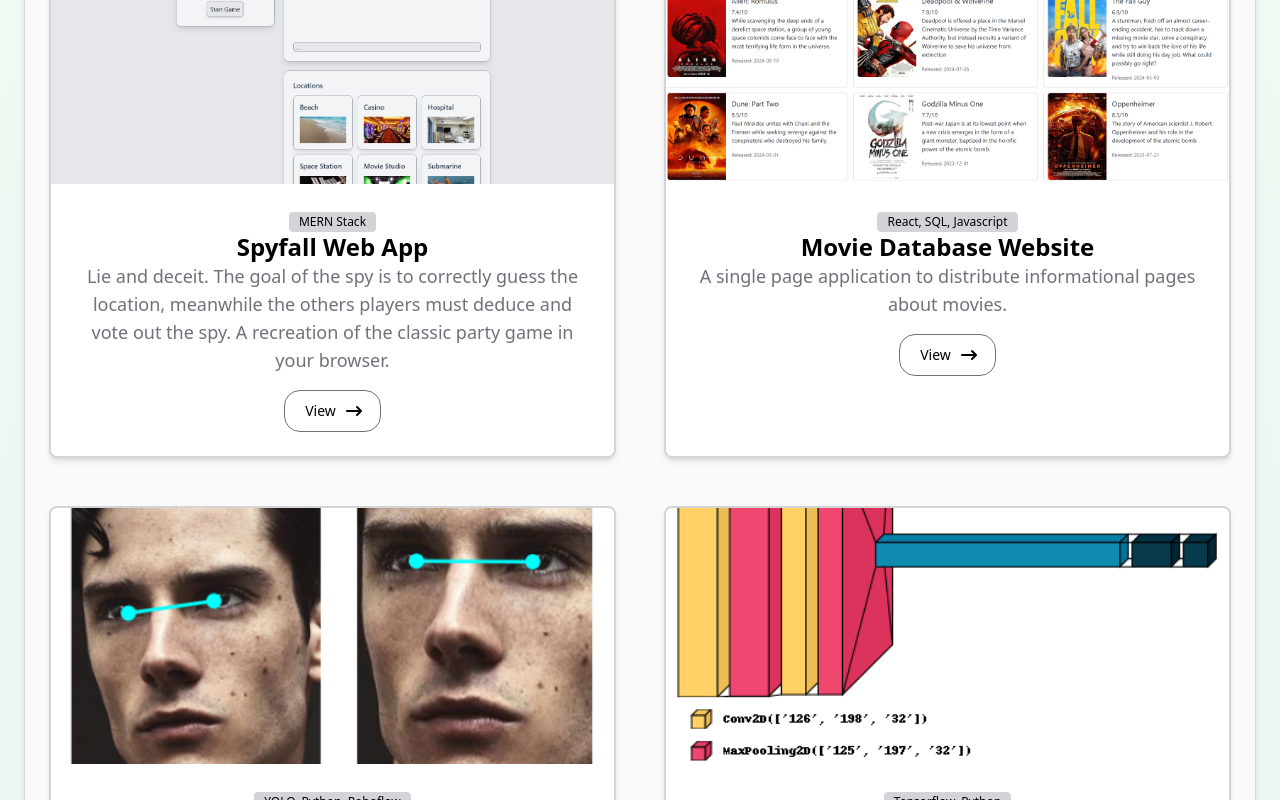
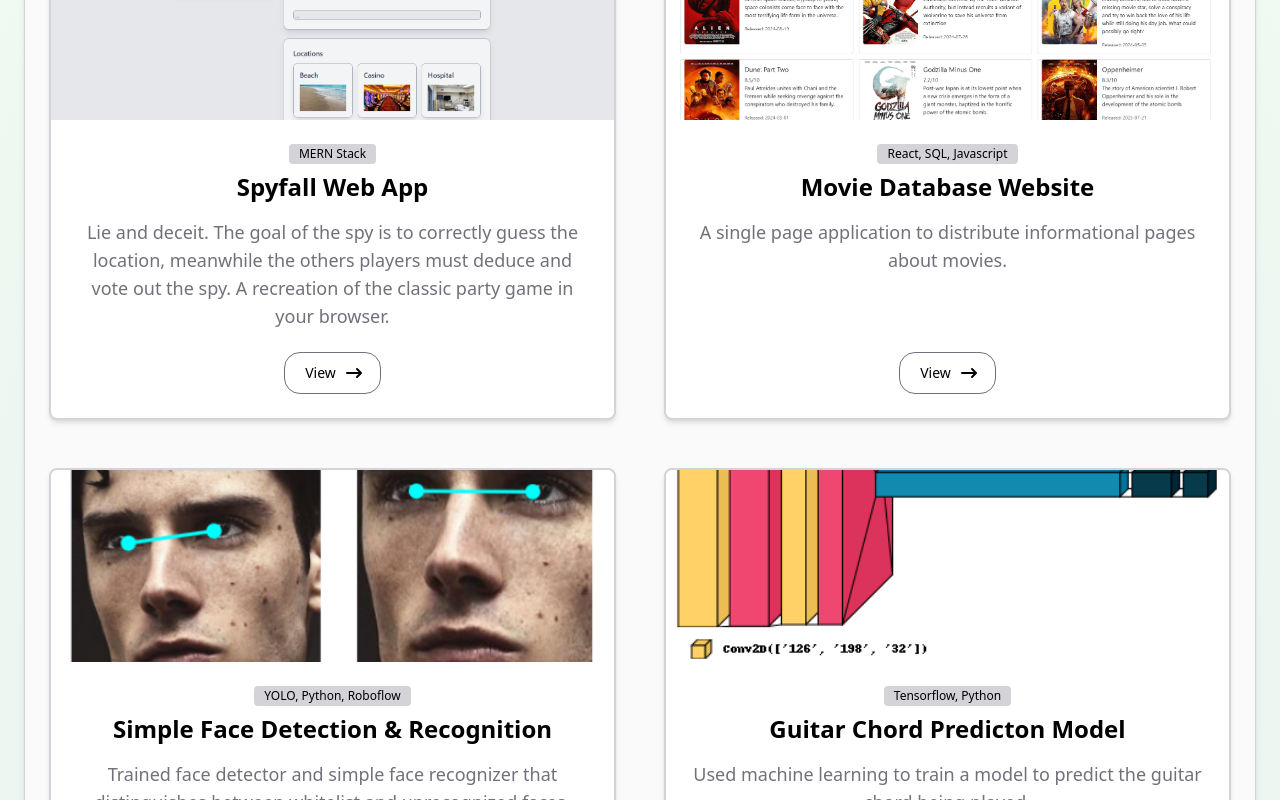
Before and after one commit to derricklor/derricklor.github.io, a React (Vite) app: page /#/ in a window 1280 px wide. Shown: the part 940-1740 px from the top of the page. Built offline with nearby package versions, Linux system fonts and the light colour scheme.

Commit message:
fixed home project card button spacing, added borders to about and contact

```diff
--- a/src/components/About.jsx
+++ b/src/components/About.jsx
@@ -9,7 +9,9 @@ function About() {
             grid grid-cols-1 md:grid-cols-3 lg:grid-cols-4 gap-6 mt-[5rem]">
 
                 {/* Left Sidebar (visible on md screens and up) */}
-                <aside className="bg-white p-6 rounded-[1rem] shadow-md h-fit md:col-span-1 lg:col-span-1 order-2 md:order-1 dark:bg-zinc-800 dark:text-zinc-200 dark:shadow-xl">
+                <aside className="bg-white p-6 rounded-[1rem] shadow-md h-fit
+                 md:col-span-1 lg:col-span-1 order-2 md:order-1 dark:bg-zinc-800 dark:text-zinc-200
+                 border-1 border-zinc-300 dark:border-zinc-600">
                     <h2 className="text-xl font-semibold mb-2 text-zinc-800 dark:text-zinc-100">Derrick Lor</h2>
 
                     <img className="w-full block mb-2 rounded-[1rem]" src="/profilepic_derricklor.png" alt="profile image"></img>
@@ -60,7 +62,9 @@ function About() {
                 </aside>
 
                 {/* Main Content */}
-                <main className="bg-white p-6 rounded-[1rem] shadow-md md:col-span-2 lg:col-span-2 order-1 md:order-2 dark:bg-zinc-800 dark:text-zinc-200 dark:shadow-xl">
+                <main className="bg-white p-6 rounded-[1rem] shadow-md md:col-span-2 lg:col-span-2 order-1 md:order-2
+                dark:bg-zinc-800 dark:text-zinc-200
+                border-1 border-zinc-300 dark:border-zinc-600">
                     <h2 className="mb-4 text-4xl tracking-tight font-extrabold text-black dark:text-white">
                         About
                     </h2>
@@ -91,7 +95,9 @@ function About() {
                 </main>
 
                 {/* Right Sidebar (visible on lg screens and up) */}
-                <aside className="bg-white p-6 rounded-[1rem] shadow-md h-fit lg:col-span-1 order-3 md:col-span-3 dark:bg-zinc-800 dark:text-zinc-200 dark:shadow-xl">
+                <aside className="bg-white p-6 rounded-[1rem] shadow-md h-fit lg:col-span-1 order-3 md:col-span-3
+                dark:bg-zinc-800 dark:text-zinc-200
+                border-1 border-zinc-300 dark:border-zinc-600">
 
                     <ol className="relative border-s border-zinc-200 dark:border-zinc-700">
                         <li className="mb-10 ms-4">
--- a/src/components/Contact.jsx
+++ b/src/components/Contact.jsx
@@ -7,7 +7,8 @@ export default function Contact() {
             <div className="container mx-auto p-4 gap-6 mt-[5rem] ">
 
                 <section className="bg-white rounded-[1rem] shadow-md w-fit mx-auto
-                dark:bg-zinc-800 dark:text-zinc-200 dark:shadow-xl">
+                dark:bg-zinc-800 dark:text-zinc-200
+                border-1 border-zinc-300 dark:border-zinc-600">
                     <div className="p-8 mx-auto max-w-screen-md">
                         <h2 className="mb-8 text-4xl tracking-tight font-extrabold text-center text-black dark:text-white">
                             Contact Me</h2>
--- a/src/components/Home.jsx
+++ b/src/components/Home.jsx
@@ -22,10 +22,10 @@ function Home({isDark}) {
 
             {/* Main Content */}
             <main className="bg-zinc-100 dark:bg-zinc-800 dark:text-zinc-200 dark:shadow-xl">
-
                 <section className="bg-radial from-zinc-200 to-blue-50 p-6 dark:from-zinc-700 dark:to-blue-800/10">
                     <div className="gap-8 items-center py-8 px-4 mx-auto mt-[4rem] max-w-screen-xl xl:gap-16 md:grid md:grid-cols-2 sm:py-16 lg:px-6
-                    bg-zinc-50 p-6 rounded-[2rem] border-1 border-zinc-300 dark:border-zinc-600 shadow-md dark:bg-zinc-700 dark:text-zinc-200 dark:shadow-xl">
+                    bg-zinc-50 p-6 rounded-[2rem] shadow-md dark:bg-zinc-700 dark:text-zinc-200 dark:shadow-xl
+                    border-1 border-zinc-300 dark:border-zinc-600">
 
                         <img className="w-full rounded-[1rem]" src="IMG_7231.jpg" alt="dashboard image"></img>
                         <div className="mt-4 md:mt-0">
--- a/src/components/ProjectCard.jsx
+++ b/src/components/ProjectCard.jsx
@@ -2,28 +2,28 @@ export default function ProjectCard({ engine, title, desc, link, img}) {
 
     return (
         <div className="project-card space-y-4 opacity-0 translate-y-10 rounded-lg
-        transition-all duration-700 hover:scale-103
-        bg-white border-2 border-zinc-300 dark:border-zinc-600 dark:bg-zinc-600
-        dark:text-zinc-200
-        shadow-md hover:shadow-xl antialiased ">
+            transition-all duration-700 hover:scale-103
+            bg-white border-2 border-zinc-300 dark:border-zinc-600 dark:bg-zinc-600
+            dark:text-zinc-200
+            shadow-md hover:shadow-xl antialiased ">
             {img &&
                 <a href={link} title={'View ' + title} target="_blank">
-                    <img src={img} alt={title} className="w-full h-64 object-cover rounded-t-lg" />
+                    <img src={img} alt={title} className="w-full h-48 object-cover rounded-t-lg" />
                 </a>
             }
-                <div className="text-center p-6">
+                <div className="flex flex-col items-center p-6">
                     <span className="bg-zinc-300 text-black text-xs font-medium inline-flex items-center px-2.5 py-0.5 rounded dark:bg-zinc-700 dark:text-zinc-300">
                         {engine}
                     </span>
-                    <h3 className="text-2xl font-bold leading-tight text-black dark:text-white">
+                    <h3 className="text-2xl font-bold leading-tight mt-2 text-black dark:text-white">
                         {title}
                     </h3>
-                    <p className="text-lg font-normal text-zinc-500 dark:text-zinc-400">
+                    <p className="text-lg font-normal text-zinc-500 dark:text-zinc-400 mt-4 mb-16">
                         {desc}
                     </p>
                     <a href={link} title={'View ' + title} target="_blank"
-                    className="text-black dark:text-zinc-300 text-sm text-center justify-center inline-flex items-center font-medium
-                        rounded-[1rem] px-5 py-2.5 mt-4
+                    className="text-black dark:text-zinc-300 text-sm justify-center inline-flex items-center font-medium
+                        rounded-[1rem] px-5 py-2.5 absolute bottom-6
                         border border-zinc-500 dark:border-zinc-50 hover:bg-zinc-300 dark:hover:bg-zinc-800
                         transition duration-300"
                         role="button">
```
